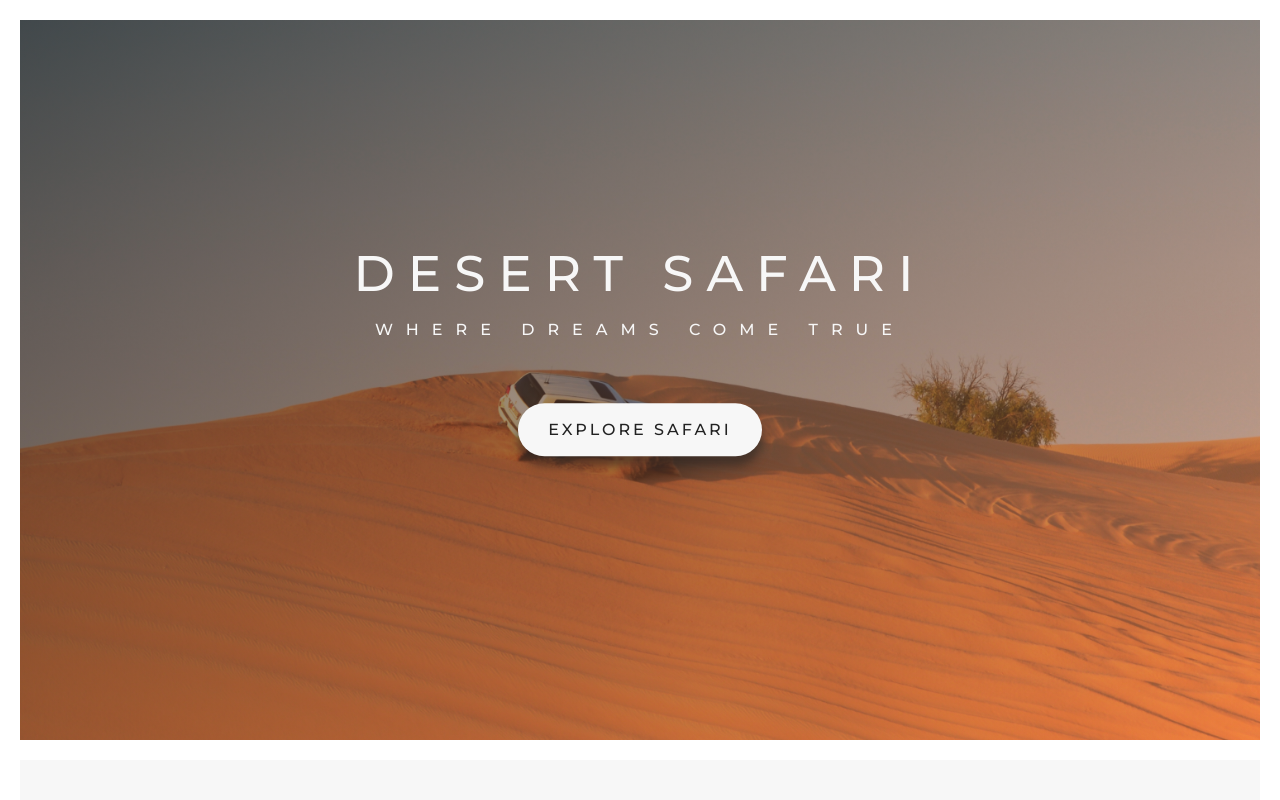
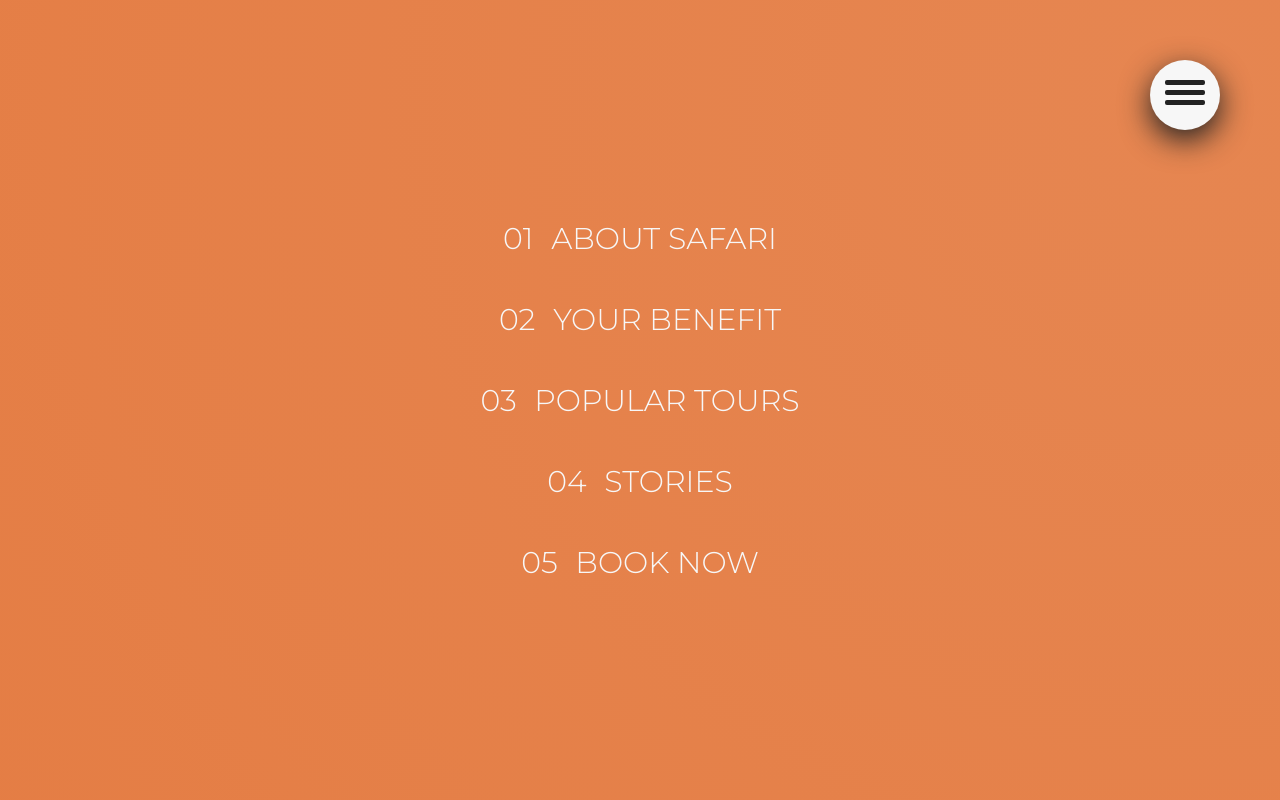
Before and after one commit to Atash3000/Safari-desert-app, a React (Create React App) app: page / in a window 1280 px wide. Shown: the top 800 px of the page. Built offline with nearby package versions, Linux system fonts and the light colour scheme.

Commit message:
add navigation hambutger bar

```diff
--- a/src/App.js
+++ b/src/App.js
@@ -2,12 +2,14 @@ import Header from './components/Header/Header';
 import Tours from './components/Section-tours/Tours';
 import TourInfo from './components/Tour-info/TourInfo';
 import Card from './components/Card/Card';
+import Navigation from './components/Navigation/Navigation';
 
 
 
 function App() {
   return (
     <div className='App'>
+    <Navigation/>
     <Header/>
     <Tours/>
     <TourInfo/>
--- /dev/null
+++ b/src/components/Navigation/Navigation.js
@@ -0,0 +1,35 @@
+import React from 'react';
+import './Navigation.scss';
+
+
+
+
+
+function Navigation() {
+
+  return (
+    <div className='navigation'>
+    <div class="navigation__background">&nbsp;</div>
+
+      <div className="hamburger">
+        <div className="hamburger__box">
+        <div className="hamburger__line"></div>
+        <div className="hamburger__line"></div>
+        <div className="hamburger__line"></div>
+        </div>
+
+      </div>
+      <nav class="navigation__nav">
+        <ul class="navigation__list">
+          <li class="navigation__item"><a href="#" class="navigation__link"><span>01</span> About Safari</a></li>
+          <li class="navigation__item"><a href="#" class="navigation__link"><span>02 </span> Your benefit</a></li>
+          <li class="navigation__item"><a href="#" class="navigation__link"><span>03</span> Popular Tours</a></li>
+          <li class="navigation__item"><a href="#" class="navigation__link"><span>04</span> Stories</a></li>
+          <li class="navigation__item"><a href="#" class="navigation__link"><span>05</span> Book now</a></li>
+        </ul>
+          </nav>
+    </div>
+  )
+}
+
+export default Navigation;
--- /dev/null
+++ b/src/components/Navigation/Navigation.scss
@@ -0,0 +1,119 @@
+@import '../../sass/abstracts/variables';
+
+.navigation{
+
+
+    &__background{
+      height:6rem;
+      width:6rem;
+      border-radius: 50%;
+      position: fixed;
+      top:6.5rem;
+      right:6.5rem;
+      background-image: radial-gradient($color-desert-light, $color-desert-dark);
+      z-index: 1000;
+      transition :transform 0.8s cubic-bezier(0.86,0,0.87,1);
+
+      transform:scale(80);
+    }
+
+
+&__nav{
+  height:100vh;
+  width: 100%;
+  position:fixed;
+  top:0;
+  right:0;
+  z-index: 1500;
+
+  opacity: 1;
+  width:100%;
+  transition:all 0.8s;
+}
+
+  &__list{
+    position:absolute;
+    top:50%;
+    left:50%;
+    transform: translate(-50%,-50%);
+    list-style-type: none;
+    text-align: center;
+    width: 100%;
+
+  }
+
+  &__item{
+    margin:1rem;
+  }
+
+  &__link{
+    &:link,
+    &:visited{
+      display:inline-block;
+      text-decoration: none;
+      color:$color-white;
+      padding:1rem 2rem;
+      font-weight: 300;
+      font-size: 3rem;
+      text-transform: uppercase;
+      background-image: linear-gradient(120deg,transparent 0%,transparent 50%,$color-white 50%);
+      background-size:220%;
+      transition: all 0.4s;
+
+      span{
+        margin-right:1rem;
+        display: inline-block;
+      }
+    }
+
+    &:hover,
+    &:active{
+      background-position: 100%;
+      color:$color-desert-light;
+      transform:translateX(1rem);
+    }
+  }
+
+}
+
+
+.hamburger{
+  box-shadow: 0 1rem 3rem rgba($color-black,07);
+  cursor: pointer;
+
+  position:fixed;
+  height:7rem;
+  width: 7rem;
+  top:6rem;
+  right:6rem;
+  border-radius: 50%;
+ z-index: 3000;
+ // transform:scale(1.5);
+
+ //text-align:center;
+  background-color: $color-white;
+  &__box{
+    position:fixed;
+    top:8rem;
+    right:7.5rem;
+    z-index: 1500;
+
+  }
+
+  &__line{
+
+
+    border-radius: 2px;
+
+    height:5px;
+    width:4rem;
+
+    background-color: $color-black;
+    color:#fff;
+    //display:block;
+    &:not(:last-child){
+      margin-bottom: 5px;
+    }
+
+  }
+}
--- a/src/components/Tour-info/TourInfo.js
+++ b/src/components/Tour-info/TourInfo.js
@@ -6,18 +6,18 @@ import './TourInfo.scss';
 
 function TourInfo() {
   return (
-     <section class="section-tour-info">
-      <div class="u-text-center u-margin-bottom-big">
-        <h2 class="heading-secondary ">
+     <section className="section-tour-info">
+      <div className="u-text-center u-margin-bottom-big">
+        <h2 className="heading-secondary ">
           explore our tour options
         </h2>
       </div>
-      <div class="row">
-        <div class="col-1-of-4">
-          <div class="tour-options u-text-center">
-            <i class="tour-options__icon fas fa-map-marker-alt"></i>
-            <h3 class="heading-tertiary u-margin-bottom-small">Location pickups</h3>
-            <ul class='tour-options__ulList'>
+      <div className="row">
+        <div className="col-1-of-4">
+          <div className="tour-options u-text-center">
+            <i className="tour-options__icon fas fa-map-marker-alt"></i>
+            <h3 className="heading-tertiary u-margin-bottom-small">Location pickups</h3>
+            <ul className='tour-options__ulList'>
               <li> free airport pickups</li>
               <li>friendly stuff</li>
               <li>safe transport</li>
@@ -25,11 +25,11 @@ function TourInfo() {
             </ul>
           </div>
         </div>
-        <div class="col-1-of-4">
-          <div class="tour-options u-text-center">
-            <i class="tour-options__icon fas fa-child"></i>
-            <h3 class="heading-tertiary u-margin-bottom-small">Kids welcome</h3>
-            <ul class='tour-options__ulList'>
+        <div className="col-1-of-4">
+          <div className="tour-options u-text-center">
+            <i className="tour-options__icon fas fa-child"></i>
+            <h3 className="heading-tertiary u-margin-bottom-small">Kids welcome</h3>
+            <ul className='tour-options__ulList'>
               <li> kids from 12 years old</li>
               <li>parent follow</li>
               <li>free tour for kids</li>
@@ -37,11 +37,11 @@ function TourInfo() {
             </ul>
           </div>
         </div>
-        <div class="col-1-of-4">
-          <div class="tour-options u-text-center">
-            <i class="tour-options__icon fas fas fa-compass"></i>
-            <h3 class="heading-tertiary u-margin-bottom-small">365 days a year</h3>
-            <ul class='tour-options__ulList'>
+        <div className="col-1-of-4">
+          <div className="tour-options u-text-center">
+            <i className="tour-options__icon fas fas fa-compass"></i>
+            <h3 className="heading-tertiary u-margin-bottom-small">365 days a year</h3>
+            <ul className='tour-options__ulList'>
               <li> 365/24 work flow</li>
               <li>winter discounts</li>
               <li>safe transport</li>
@@ -49,11 +49,11 @@ function TourInfo() {
             </ul>
           </div>
         </div>
-        <div class="col-1-of-4">
-          <div class="tour-options u-text-center">
-            <i class="tour-options__icon fas fa-share"></i>
-            <h3 class="heading-tertiary u-margin-bottom-small">safaty first</h3>
-            <ul class='tour-options__ulList'>
+        <div className="col-1-of-4">
+          <div className="tour-options u-text-center">
+            <i className="tour-options__icon fas fa-share"></i>
+            <h3 className="heading-tertiary u-margin-bottom-small">safaty first</h3>
+            <ul className='tour-options__ulList'>
               <li> all trips insured</li>
               <li>safety belts provided</li>
               <li>cars full inspected</li>
```
